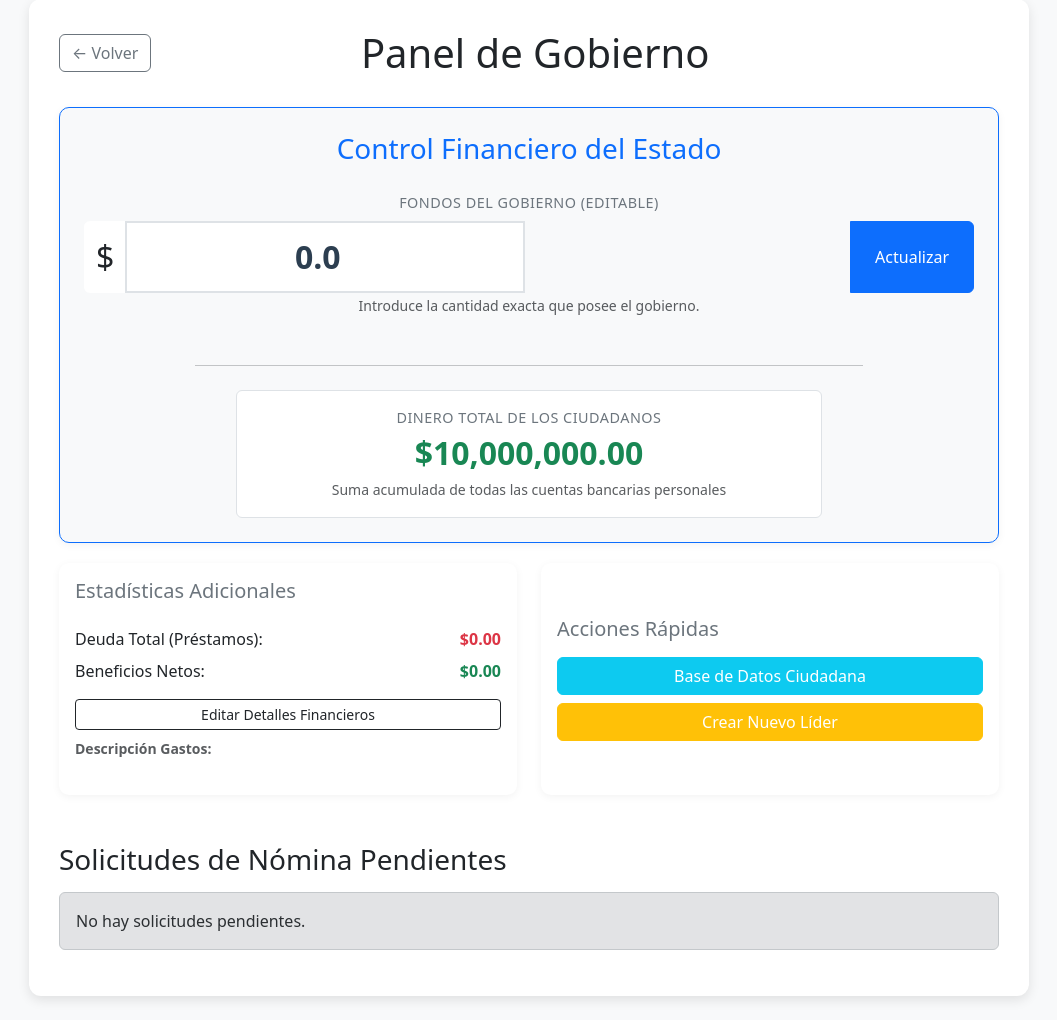
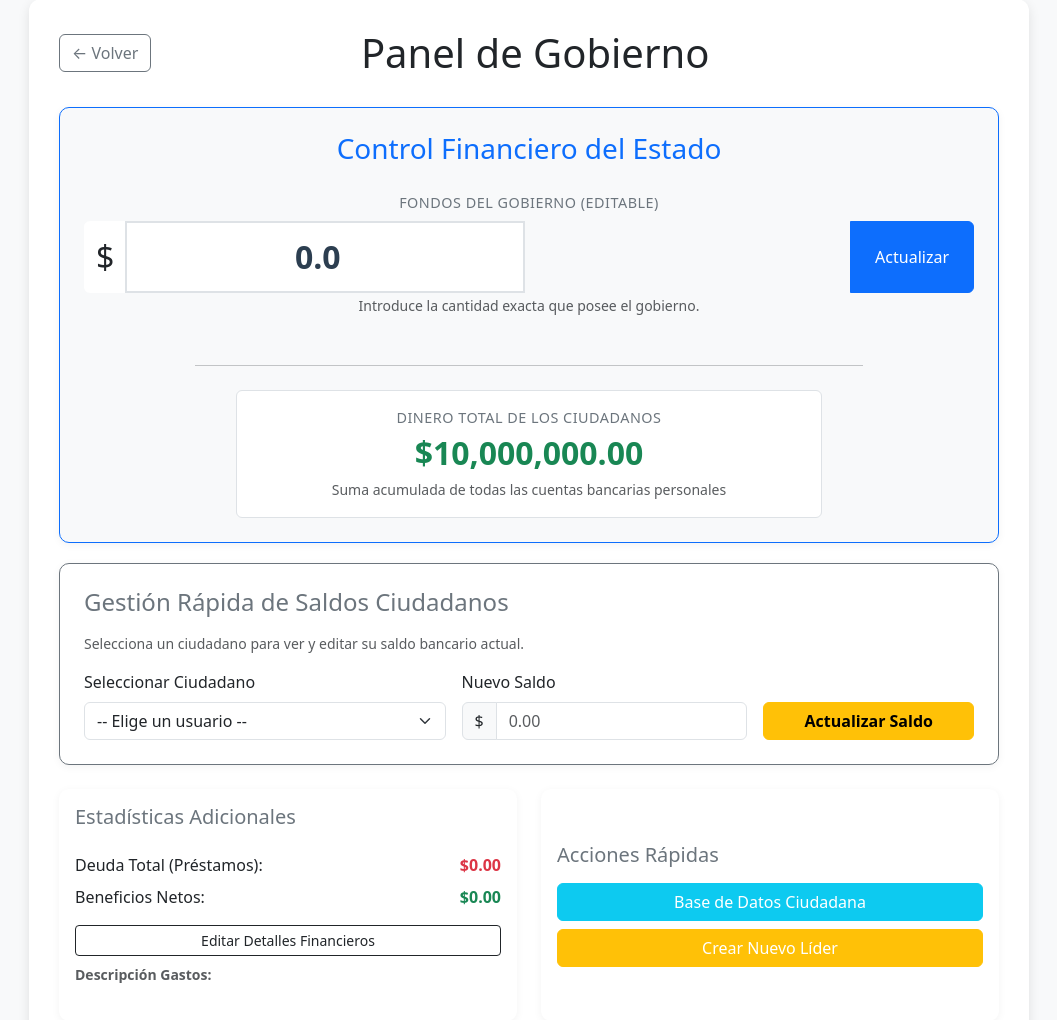
Before and after one commit to Aldoval1/gobwebbot, a Flask app: page /government/dashboard in a window 1280 px wide. Shown: the part 31-1051 px from the top of the page, without its empty margins (111-1168 px from the left). Run offline with Flask 3, Linux system fonts and the light colour scheme; a user stored in the database is signed in; some libraries are stand-ins or nearby versions.

Commit message:
Add user balance management section to dashboard

```diff
--- a/app/templates/government_dashboard.html
+++ b/app/templates/government_dashboard.html
@@ -106,6 +106,36 @@
                     </div>
                 </div>
             </div>
+        </div>
+
+        <!-- SECCIÓN DE GESTIÓN DE SALDOS DE USUARIOS (NUEVO) -->
+        <div class="card card-financial p-4 mb-4 border border-secondary">
+            <h4 class="text-secondary mb-3">Gestión Rápida de Saldos Ciudadanos</h4>
+            <p class="small text-muted mb-3">Selecciona un ciudadano para ver y editar su saldo bancario actual.</p>
+
+            <form action="{{ url_for('main.government_user_balance_update') }}" method="POST" class="row g-3 align-items-end">
+                <div class="col-md-5">
+                    <label class="form-label">Seleccionar Ciudadano</label>
+                    <select class="form-select" id="userSelect" name="user_id" onchange="updateBalanceInput()" required>
+                        <option value="" selected disabled>-- Elige un usuario --</option>
+                        {% for user in all_users %}
+                            <option value="{{ user.id }}" data-balance="{{ user.bank_account.balance }}">
+                                {{ user.first_name }} {{ user.last_name }} (DNI: {{ user.dni }}) - Saldo Actual: ${{ "{:,.2f}".format(user.bank_account.balance) }}
+                            </option>
+                        {% endfor %}
+                    </select>
+                </div>
+                <div class="col-md-4">
+                    <label class="form-label">Nuevo Saldo</label>
+                    <div class="input-group">
+                        <span class="input-group-text">$</span>
+                        <input type="number" step="0.01" class="form-control" name="balance" id="userBalanceInput" placeholder="0.00" required>
+                    </div>
+                </div>
+                <div class="col-md-3">
+                    <button type="submit" class="btn btn-warning w-100 fw-bold">Actualizar Saldo</button>
+                </div>
+            </form>
         </div>
 
         <!-- SECCIÓN SECUNDARIA: DETALLES Y ACCIONES -->
@@ -239,6 +269,20 @@
             document.getElementById(id).style.display = "none";
             document.getElementById(id).classList.remove('show');
         }
+
+        // Función para autocompletar el saldo cuando se selecciona un usuario
+        function updateBalanceInput() {
+            var select = document.getElementById('userSelect');
+            var selectedOption = select.options[select.selectedIndex];
+            var balance = selectedOption.getAttribute('data-balance');
+
+            if (balance) {
+                document.getElementById('userBalanceInput').value = parseFloat(balance).toFixed(2);
+            } else {
+                document.getElementById('userBalanceInput').value = '';
+            }
+        }
+
         // Cerrar al hacer click fuera
         window.onclick = function(event) {
             if (event.target.classList.contains('modal')) {
```
